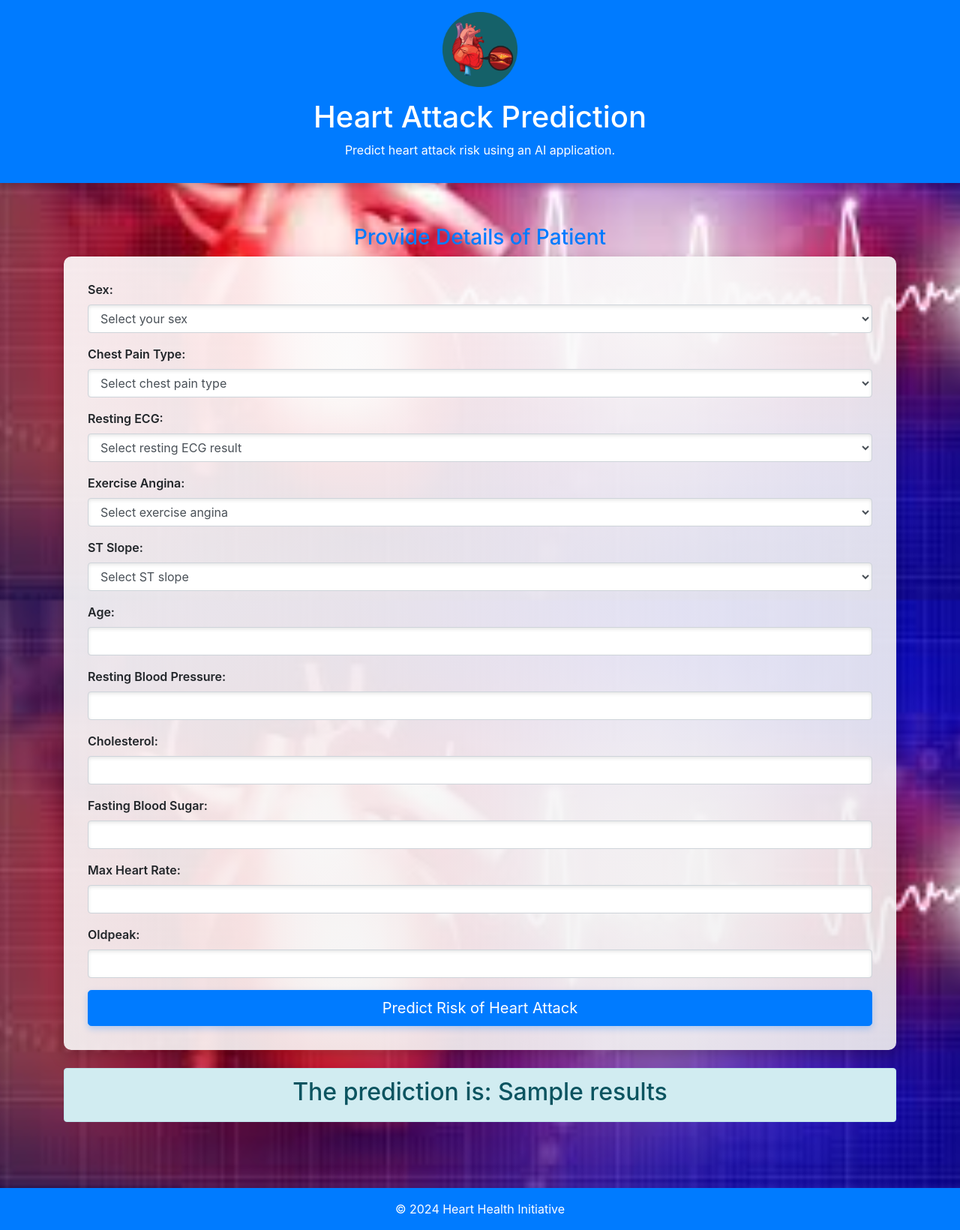
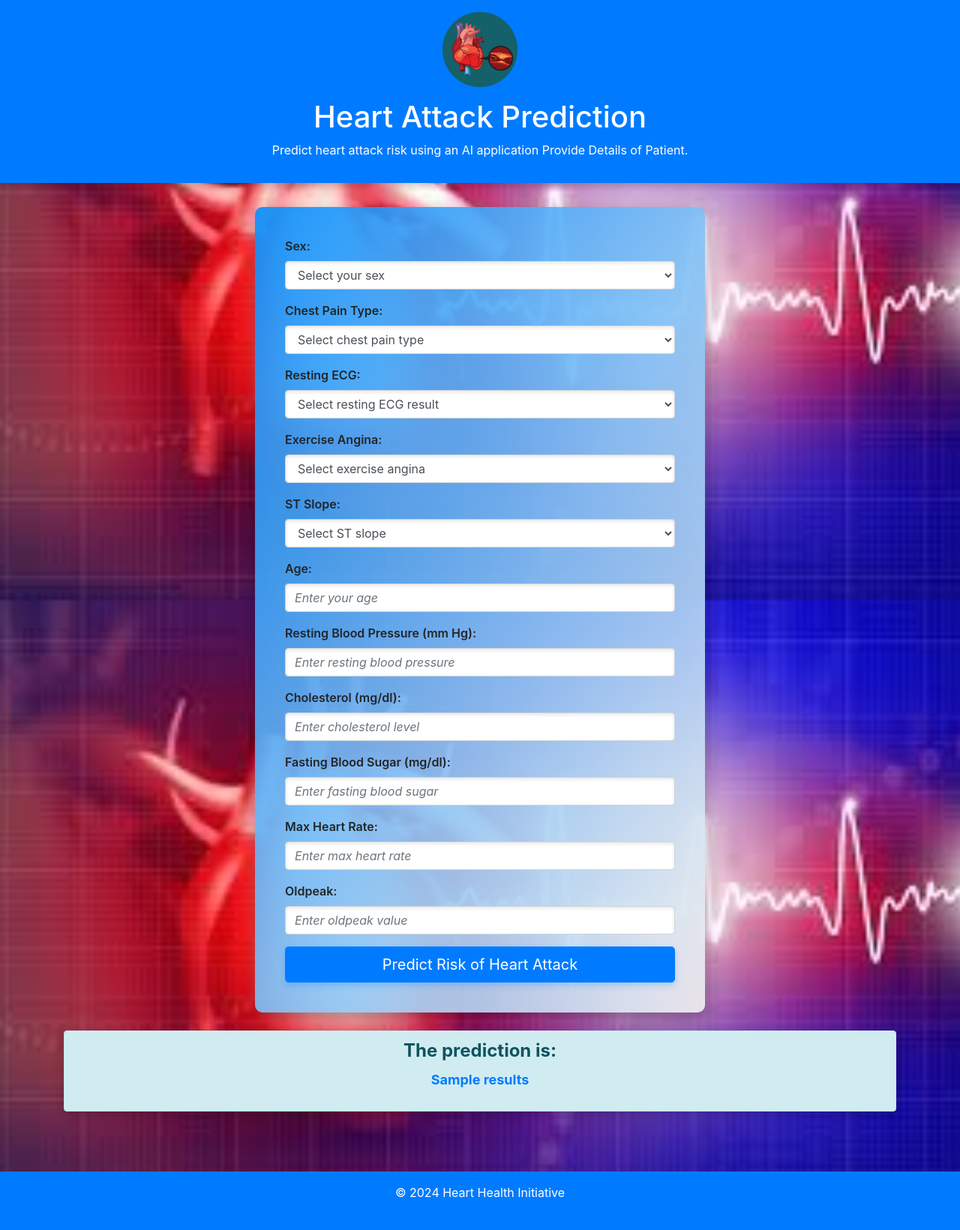
Before and after one commit to SURESHBEEKHANI/Heart-Attack-Prediction, a Flask app: template templates/index.html in a window 1280 px wide. Shown: the whole page at 75% size. After the commit the page ends 1597 px from the top, so only its background shows below. Run offline with Flask 3, Linux system fonts and the light colour scheme; the template is opened without the code that fills it: most values are stand-ins (such as "Sample title", 1, 10 or a date in 2020); some libraries are stand-ins or nearby versions.

Commit message:
Update styles and HTML for prediction results display

```diff
--- a/static/styles.css
+++ b/static/styles.css
@@ -5,7 +5,7 @@ body {
     background-size: cover;
     margin: 0;
     padding: 0;
-    color: #333; /* Change text color for better readability */
+    color: #333;
 }
 
 /* Header Styles */
@@ -14,13 +14,13 @@ header {
     color: #fff;
     padding: 2rem 0;
     text-align: center;
-    position: relative; /* To allow positioning of the logo */
-    box-shadow: 0 4px 10px rgba(0, 0, 0, 0.2); /* Add shadow for depth */
+    position: relative;
+    box-shadow: 0 4px 10px rgba(0, 0, 0, 0.2);
 }
 
 header .logo {
     max-width: 100px;
-    margin-bottom: 1rem; /* Space between logo and title */
+    margin-bottom: 1rem;
 }
 
 /* Main Section */
@@ -29,7 +29,7 @@ main {
 }
 
 .container {
-    max-width: 600px; /* Increased width for better spacing */
+    max-width: 600px; /* Centering the form */
     margin: 0 auto;
     padding: 0 1rem;
 }
@@ -38,42 +38,53 @@ main {
 h3 {
     font-size: 1.8rem;
     margin-bottom: 1.5rem;
-    text-align: center; /* Center the section title */
-    color: #007bff; /* Match the primary color */
+    text-align: center;
+    color: #007bff;
 }
 
 /* Form Styles */
 form {
-    background: linear-gradient(to bottom right, rgba(255, 255, 255, 0.9), rgba(240, 240, 240, 0.9)); /* Gradient for form */
-    padding: 2rem;
+    background: linear-gradient(to bottom right, rgba(6, 142, 253, 0.9), rgba(240, 240, 240, 0.9));
+    padding: 2.5rem;
     border-radius: 10px;
-    box-shadow: 0 8px 20px rgba(0, 0, 0, 0.25); /* Enhanced shadow for 3D effect */
-    transition: transform 0.3s; /* Smooth transition for hover */
+    box-shadow: 0 8px 20px rgba(0, 0, 0, 0.25);
+    transition: transform 0.3s;
+    max-width: 600px;
+    width: 100%;
+    margin: 0 auto;
 }
 
 form:hover {
-    transform: translateY(-5px); /* Lift effect on hover */
+    transform: translateY(-5px);
 }
 
 /* Form Inputs */
 .form-group label {
-    font-weight: 600; /* Slightly bolder for better visibility */
+    font-weight: 600;
+    margin-bottom: 0.5rem;
+    display: block; /* Ensure labels are block-level */
 }
 
 .form-control {
     border-radius: 5px;
     font-size: 1rem;
     padding: 0.75rem;
-    border: 1px solid #ccc; /* More defined border */
-    transition: border-color 0.3s, box-shadow 0.3s; /* Smooth transition for focus state */
+    border: 1px solid #ccc;
+    transition: border-color 0.3s, box-shadow 0.3s;
     background: #fff; /* White background for inputs */
-    box-shadow: inset 0 2px 5px rgba(0, 0, 0, 0.1); /* Inner shadow for 3D effect */
+    box-shadow: inset 0 2px 5px rgba(0, 0, 0, 0.1);
 }
 
 .form-control:focus {
     border-color: #007bff;
-    box-shadow: 0 0 8px rgba(0, 123, 255, 0.25), inset 0 2px 5px rgba(0, 0, 0, 0.1); /* Outer shadow on focus */
-    outline: none; /* Remove default outline */
+    box-shadow: 0 0 8px rgba(0, 123, 255, 0.25), inset 0 2px 5px rgba(0, 0, 0, 0.1);
+    outline: none;
+}
+
+/* Input Placeholder Styling */
+.form-control::placeholder {
+    color: #999; /* Light gray for placeholder */
+    font-style: italic; /* Italicize the placeholder text */
 }
 
 /* Submit Button */
@@ -83,39 +94,47 @@ form:hover {
     padding: 0.75rem 1.5rem;
     border-radius: 5px;
     width: 100%;
-    transition: background-color 0.3s, transform 0.3s; /* Smooth transitions */
-    background-color: #007bff; /* Ensure background color is set */
-    border: none; /* Remove default border */
-    box-shadow: 0 4px 8px rgba(0, 123, 255, 0.25); /* Shadow for button */
+    transition: background-color 0.3s, transform 0.3s;
+    background-color: #007bff;
+    border: none;
+    box-shadow: 0 4px 8px rgba(0, 123, 255, 0.25);
 }
 
 .btn-primary:hover {
-    background-color: #0056b3; /* Darker blue on hover */
-    transform: translateY(-2px); /* Slight lift effect on hover */
+    background-color: #0056b3;
+    transform: translateY(-2px);
 }
 
-/* Result Styling */
-.alert {
-    margin-top: 1.5rem;
-    padding: 1.5rem;
-    font-size: 1.2rem;
-    font-weight: 600;
+/* Prediction Result Styles */
+.prediction-result {
+    background-color: rgba(255, 255, 255, 0.9); /* White background with slight transparency */
+    border-radius: 15px; /* Rounded corners */
+    padding: 20px; /* Add padding for spacing */
+    box-shadow: 0 4px 15px rgba(0, 0, 0, 0.2); /* Subtle shadow for depth */
+    margin-top: 30px; /* Space above */
+    width: 100%;
 }
 
-.alert-info {
-    background-color: #d1ecf1;
-    color: #0c5460;
-    border-color: #bee5eb;
+.result-title {
+    font-size: 24px; /* Larger font size for the title */
+    font-weight: bold; /* Bold text */
+    margin-bottom: 10px; /* Space below title */
 }
+
+.result-value {
+    font-size: 18px; /* Font size for result */
+    color: #007bff; /* Use primary color for emphasis */
+    font-weight: 700; /* Bold font weight */
+}
+
 
 /* Footer Styles */
 footer {
-    background-color: #007bff; /* Primary color */
+    background-color: #007bff;
     color: #fff;
     text-align: center;
     padding: 1rem;
     margin-top: 2rem;
-    position: relative; /* Allow positioning for effects */
 }
 
 footer p {
--- a/templates/index.html
+++ b/templates/index.html
@@ -20,16 +20,13 @@
 
 <body>
     <header class="bg-primary text-white text-center py-3">
-        <!-- Title logo added -->
         <img src="static/img/ht.png" alt="Heart Health Logo" class="logo" style="max-width: 100px;">
         <h1>Heart Attack Prediction</h1>
-        <p>Predict heart attack risk using an AI application.</p>
+        <p>Predict heart attack risk using an AI application Provide Details of Patient.</p>
     </header>
 
     <main>
-        <div class="container my-4">
-            <h3>Provide Details of Patient</h3>
-            <!-- Form for user inputs -->
+        <div class="container">
             <form action="/predict" method="post" class="needs-validation" novalidate>
                 <!-- Sex Selection -->
                 <div class="form-group">
@@ -93,42 +90,42 @@
                 <!-- Age -->
                 <div class="form-group">
                     <label for="age">Age:</label>
-                    <input type="number" id="age" name="age" class="form-control" required min="0" aria-label="Enter your age">
+                    <input type="number" id="age" name="age" class="form-control" required min="0" placeholder="Enter your age" aria-label="Enter your age">
                     <div class="invalid-feedback">Please enter a valid age.</div>
                 </div>
 
                 <!-- Resting Blood Pressure -->
                 <div class="form-group">
-                    <label for="restingBP">Resting Blood Pressure:</label>
-                    <input type="number" id="restingBP" name="restingBP" class="form-control" required min="0" aria-label="Enter resting blood pressure">
+                    <label for="restingBP">Resting Blood Pressure (mm Hg):</label>
+                    <input type="number" id="restingBP" name="restingBP" class="form-control" required min="0" placeholder="Enter resting blood pressure" aria-label="Enter resting blood pressure">
                     <div class="invalid-feedback">Please enter resting blood pressure.</div>
                 </div>
 
                 <!-- Cholesterol -->
                 <div class="form-group">
-                    <label for="cholesterol">Cholesterol:</label>
-                    <input type="number" id="cholesterol" name="cholesterol" class="form-control" required min="0" aria-label="Enter cholesterol level">
+                    <label for="cholesterol">Cholesterol (mg/dl):</label>
+                    <input type="number" id="cholesterol" name="cholesterol" class="form-control" required min="0" placeholder="Enter cholesterol level" aria-label="Enter cholesterol level">
                     <div class="invalid-feedback">Please enter cholesterol level.</div>
                 </div>
 
                 <!-- Fasting Blood Sugar -->
                 <div class="form-group">
-                    <label for="fastingBS">Fasting Blood Sugar:</label>
-                    <input type="number" id="fastingBS" name="fastingBS" class="form-control" required min="0" aria-label="Enter fasting blood sugar">
+                    <label for="fastingBS">Fasting Blood Sugar (mg/dl):</label>
+                    <input type="number" id="fastingBS" name="fastingBS" class="form-control" required min="0" placeholder="Enter fasting blood sugar" aria-label="Enter fasting blood sugar">
                     <div class="invalid-feedback">Please enter fasting blood sugar.</div>
                 </div>
 
                 <!-- Max Heart Rate -->
                 <div class="form-group">
                     <label for="maxHR">Max Heart Rate:</label>
-                    <input type="number" id="maxHR" name="maxHR" class="form-control" required min="0" aria-label="Enter max heart rate">
+                    <input type="number" id="maxHR" name="maxHR" class="form-control" required min="0" placeholder="Enter max heart rate" aria-label="Enter max heart rate">
                     <div class="invalid-feedback">Please enter max heart rate.</div>
                 </div>
 
                 <!-- Oldpeak -->
                 <div class="form-group">
                     <label for="oldpeak">Oldpeak:</label>
-                    <input type="number" id="oldpeak" name="oldpeak" class="form-control" required step="0.1" min="0" aria-label="Enter oldpeak value">
+                    <input type="number" id="oldpeak" name="oldpeak" class="form-control" required step="0.1" min="0" placeholder="Enter oldpeak value" aria-label="Enter oldpeak value">
                     <div class="invalid-feedback">Please enter a valid oldpeak value.</div>
                 </div>
 
@@ -140,8 +137,9 @@
 
             <!-- Display prediction result -->
             {% if results %}
-            <div class="alert alert-info mt-4 text-center">
-                <h2>The prediction is: {{ results }}</h2>
+            <div class="alert alert-info mt-4 text-center prediction-result">
+                <h2 class="result-title">The prediction is:</h2>
+                <p class="result-value">{{ results }}</p>
             </div>
             {% endif %}
         </div>
```
